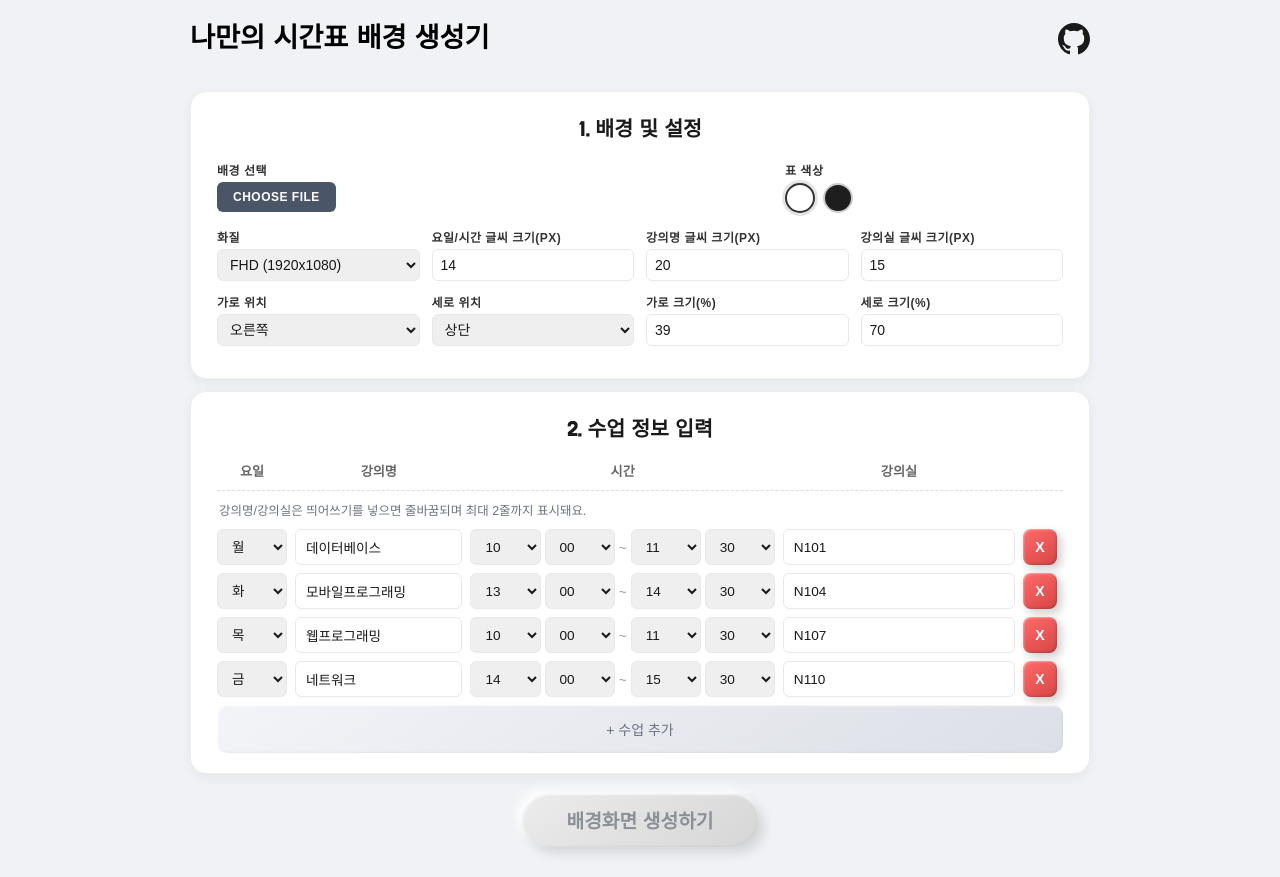
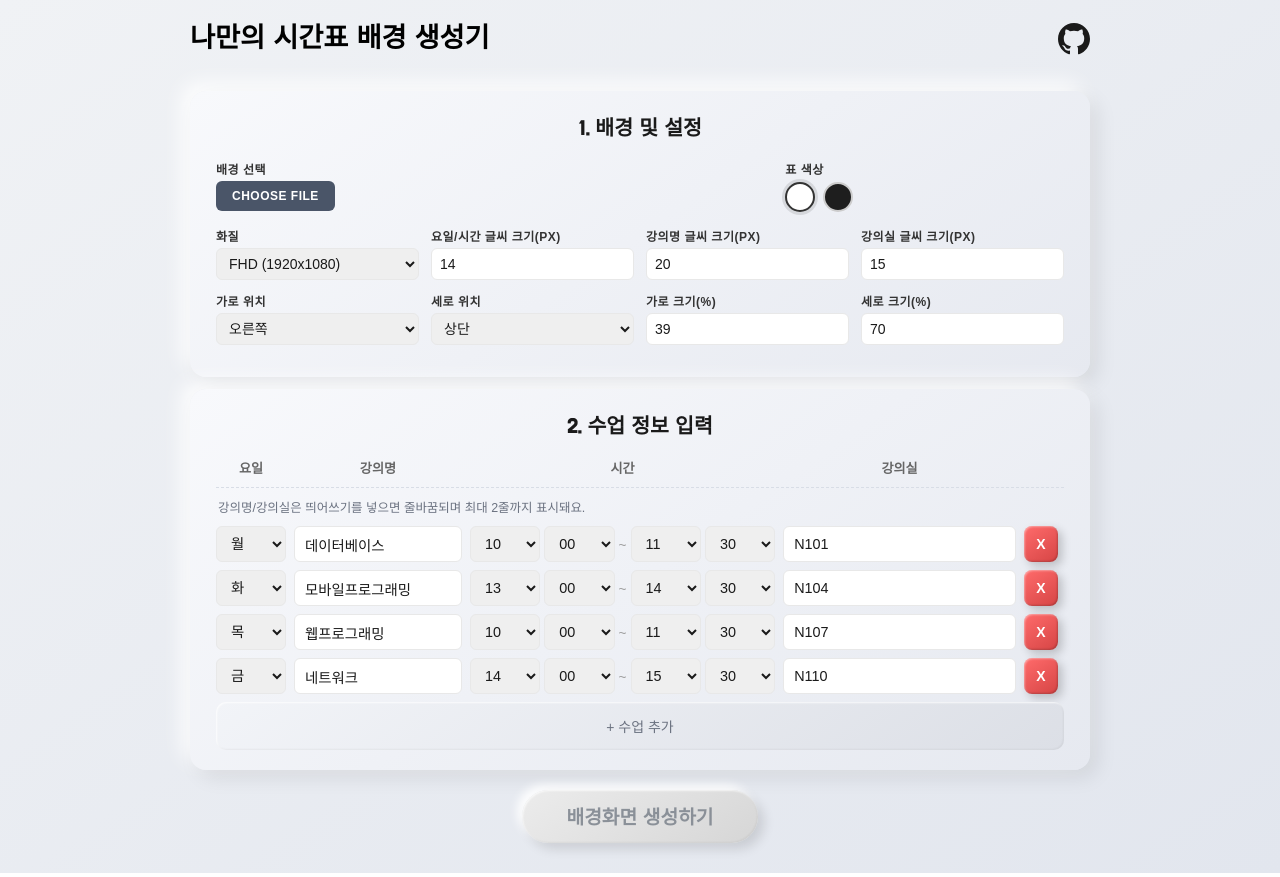
Before and after one commit to gomgi851/webWallpaperTimetable, a React (Vite) app: page / in a window 1280 px wide. Built offline with nearby package versions, Linux system fonts and the light colour scheme; a web font is replaced by a local one.

Commit message:
v1.0.9: UI 전체 뉴모피즘 디자인 통일- 카드, 버튼 gradient 및 shadow 개선- Input/select focus 스타일 개선- 패딩/폰트 사이즈 조정

```diff
--- a/package.json
+++ b/package.json
@@ -1,6 +1,6 @@
 {
   "name": "webwallpapertimetable",
-  "version": "1.0.8",
+  "version": "1.0.9",
   "description": "React + Vite 기반 시간표 배경 생성기",
   "type": "module",
   "scripts": {
--- a/src/App.css
+++ b/src/App.css
@@ -19,7 +19,7 @@
 body {
   margin: 0;
   padding: 10px 20px;
-  background-color: #f0f2f5;
+  background: linear-gradient(145deg, #f0f2f5, #e2e6ee);
   overflow-y: scroll;
   font-family: 'Pretendard', sans-serif;
 }
@@ -52,12 +52,14 @@ h3 {
 }
 
 .card {
-  background: white;
+  background: linear-gradient(145deg, #f8f9fc, #e6e9f0);
   padding: 20px 26px;
   border-radius: 16px;
-  box-shadow: 0 4px 12px rgba(0, 0, 0, 0.05);
+  box-shadow:
+    8px 8px 20px rgba(0,0,0,0.08),
+    -8px -8px 20px rgba(255,255,255,0.9);
   margin-bottom: 12px;
-  border: 1px solid #eee;
+  border: none;
   width: 100%;
 }
 
@@ -208,10 +210,10 @@ h3 {
 .row select,
 .row input {
   height: 36px;
-  padding: 6px 10px;
+  padding: 8px 10px;
   border: 1px solid #e8e8e8;
   border-radius: 6px;
-  font-size: 0.85rem;
+  font-size: 0.9rem;
   font-family: 'Pretendard', sans-serif;
 }
 
@@ -295,6 +297,16 @@ h3 {
     6px 6px 12px rgba(0,0,0,0.25);
 }
 
+.delete-btn:active {
+  transform: translateY(0);
+
+  background: linear-gradient(145deg, #d64545, #ff6b6b);
+
+  box-shadow:
+    inset 3px 3px 6px rgba(0,0,0,0.25),
+    inset -3px -3px 6px rgba(255,255,255,0.2);
+}
+
 .add-btn {
   width: 100%;
   padding: 14px;
@@ -312,6 +324,8 @@ h3 {
 }
 
 .add-btn:hover {
+  transform: translateY(-2px);
+
   color: #2f6fd6;
   box-shadow:
     4px 4px 10px rgba(0,0,0,0.1),
@@ -418,7 +432,7 @@ button {
   font-weight: 600;
   text-decoration: none;
   cursor: pointer;
-  transition: all 0.2s;
+  transition: all 0.2s ease;
 }
 
 
```
